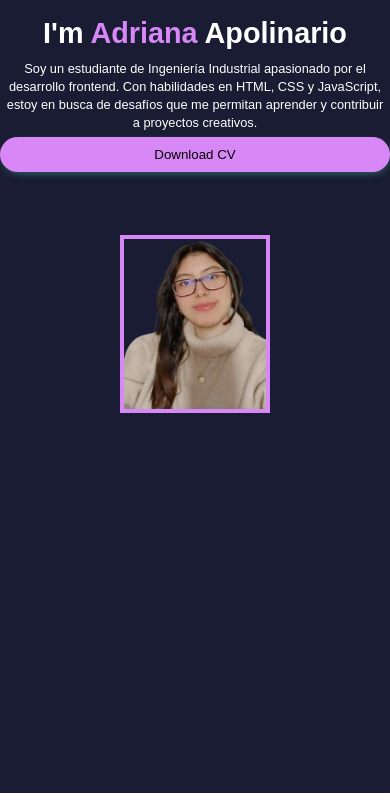
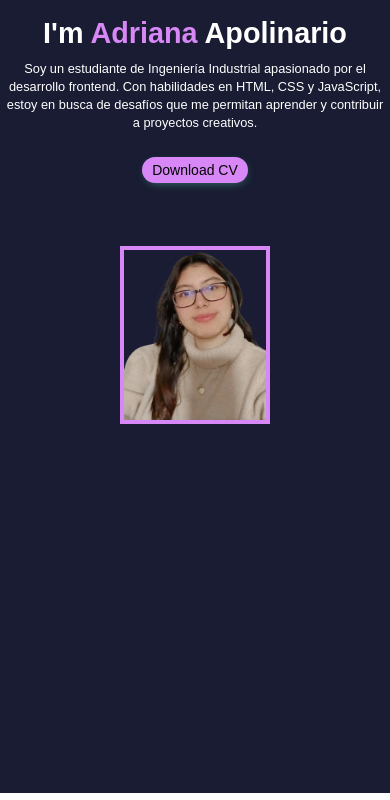
Before and after one commit to adriana205mc/Portafolio, a plain HTML site: page index.html in a window 390 px wide. Shown: the part 44-844 px from the top of the page. Drawn offline with Linux system fonts and the light colour scheme; a web font is replaced by a local one.

Commit message:
Se actualizo

```diff
--- a/style.css
+++ b/style.css
@@ -466,9 +466,22 @@ h1 {
   }
 
   .download {
+    display: inline-block;
+    margin-top: 25px;
+    font-size: 14px;
+    padding: 5px 10px;
+    background-color: #d887f6;
+    color: #000;
+    border: none;
+    cursor: pointer;
+    text-align: center;
+  }
+
+  a {
+    display: flex;
+    justify-content: center;
     width: 100%;
-    padding: 10px;
-    margin-top: 5px;
+    text-decoration: none;
   }
 
   #about {
```
